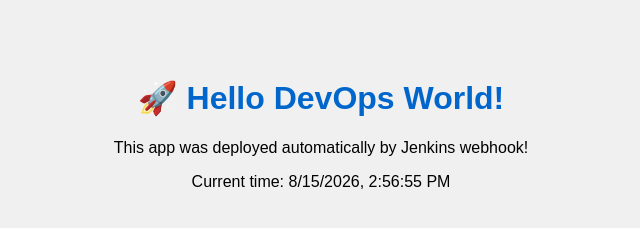
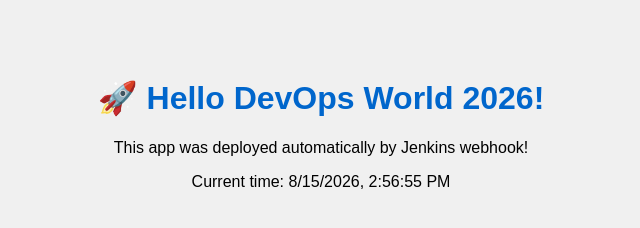
Before and after one commit to vrak15/version, a plain HTML site: page index.html in a window 1280 px wide. Shown: the whole page, without its empty margins (319-959 px from the left). Drawn offline with Linux system fonts and the light colour scheme.

Commit message:
Update heading text to include year 2026

```diff
--- a/index.html
+++ b/index.html
@@ -8,7 +8,7 @@
     </style>
 </head>
 <body>
-    <h1>🚀 Hello DevOps World!</h1>
+    <h1>🚀 Hello DevOps World 2026!</h1>
     <p>This app was deployed automatically by Jenkins webhook!</p>
     <p>Current time: <span id="time"></span></p>
     <script>
```
